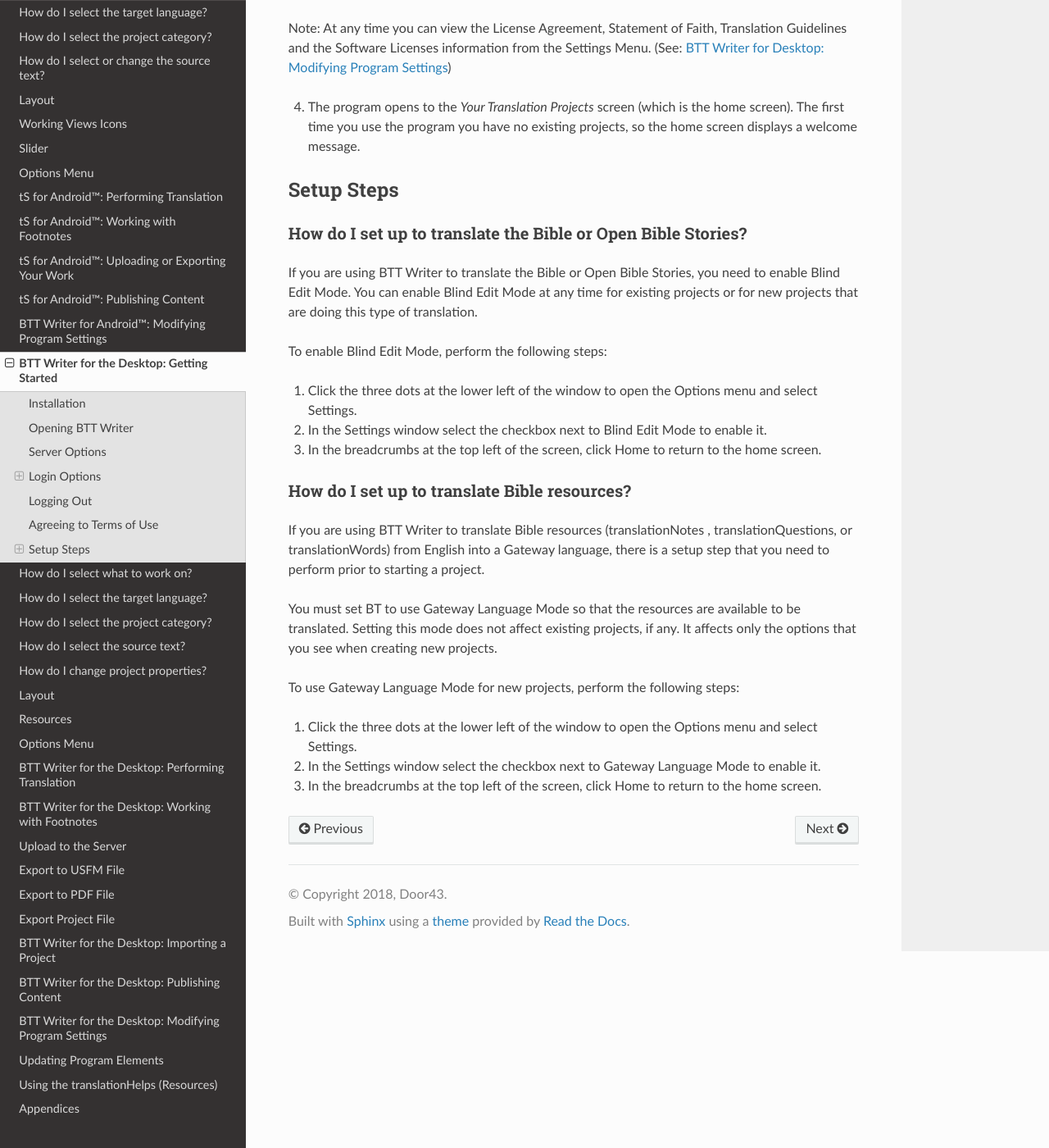
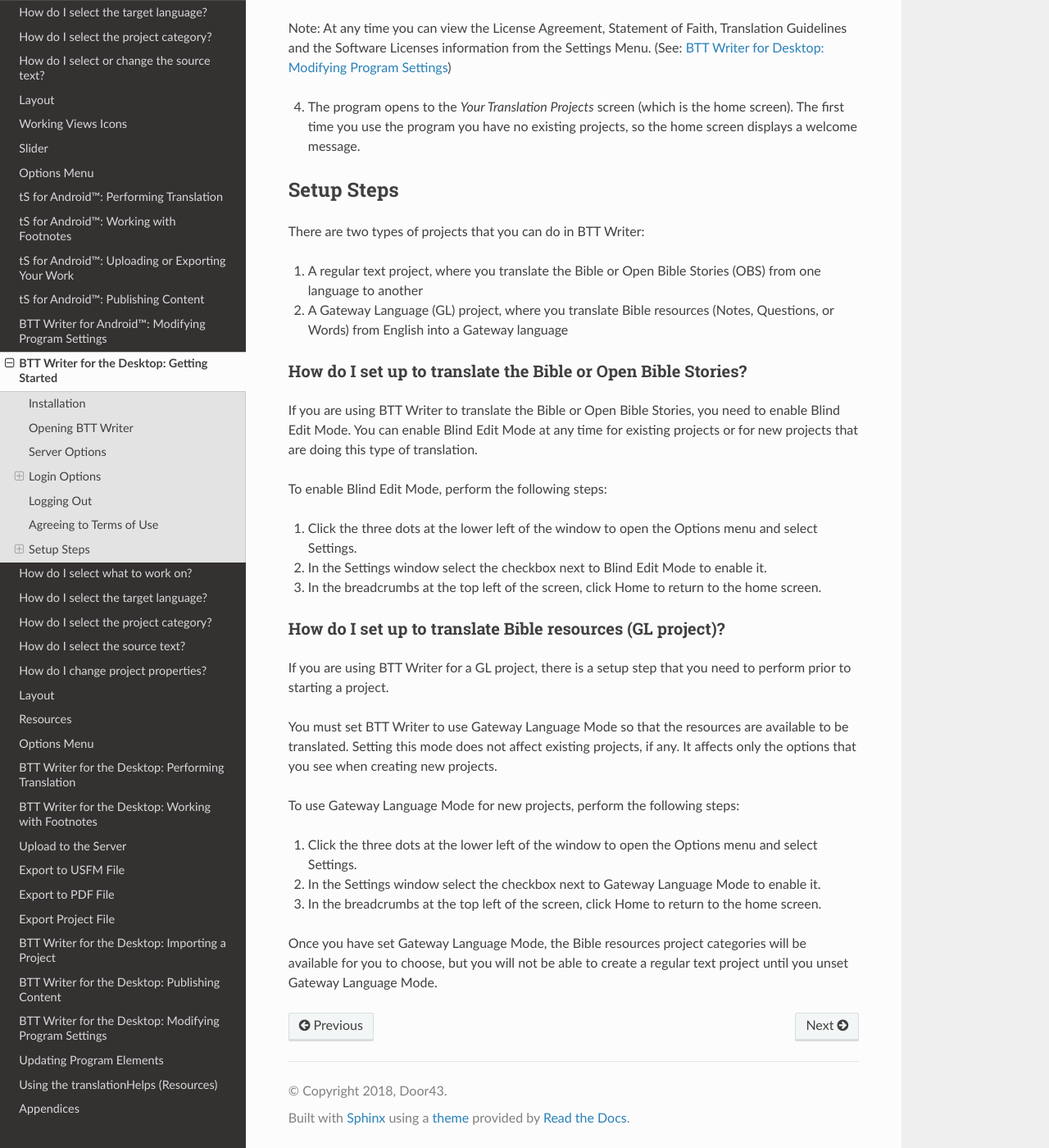
Before and after one commit to mondele/btt-writer-docs, a Sphinx documentation site: the page built from docs/desktop.rst, in a window 1280 px wide and 1400 px high, scrolled down 3763 px. Shown: the whole window at 82% size. Built offline with Sphinx 7.4.7 and the Read the Docs theme 2.0.0, drawn with Linux system fonts in a browser that asks for light colours; pages that are not in the unit, such as notebooks, are missing from menus.

Commit message:
Update desktop.rst

```diff
--- a/docs/desktop.rst
+++ b/docs/desktop.rst
@@ -162,6 +162,13 @@
 Setup Steps
 -----------
 
+There are two types of projects that you can do in BTT Writer:
+
+1.	A regular text project, where you translate the Bible or Open Bible Stories (OBS) from one language to another
+
+2.	A Gateway Language (GL) project, where you translate Bible resources (Notes, Questions, or Words) from English into a Gateway language
+
+
 How do I set up to translate the Bible or Open Bible Stories?
 ^^^^^^^^^^^^^^^^^^^^^^^^^^^^^^^^^^^^^^^^^^^^^^^^^^^^^^^^^^^^^^
 
@@ -175,12 +182,12 @@
 
 3.	In the breadcrumbs at the top left of the screen, click Home to return to the home screen.
 
-How do I set up to translate Bible resources?
+How do I set up to translate Bible resources (GL project)?
 ^^^^^^^^^^^^^^^^^^^^^^^^^^^^^^^^^^^^^^^^^^^^^
 
-If you are using BTT Writer to translate Bible resources (translationNotes , translationQuestions, or translationWords) from English into a Gateway language, there is a setup step that you need to perform prior to starting a project.
+If you are using BTT Writer for a GL project, there is a setup step that you need to perform prior to starting a project.
 
-You must set BT to use Gateway Language Mode so that the resources are available to be translated. Setting this mode does not affect existing projects, if any. It affects only the options that you see when creating new projects.
+You must set BTT Writer to use Gateway Language Mode so that the resources are available to be translated. Setting this mode does not affect existing projects, if any. It affects only the options that you see when creating new projects.
 
 To use Gateway Language Mode for new projects, perform the following steps:
 
@@ -189,3 +196,5 @@
 2.	In the Settings window select the checkbox next to Gateway Language Mode to enable it.
 
 3.	In the breadcrumbs at the top left of the screen, click Home to return to the home screen.
+
+Once you have set Gateway Language Mode, the Bible resources project categories will be available for you to choose, but you will not be able to create a regular text project until you unset Gateway Language Mode.
```
